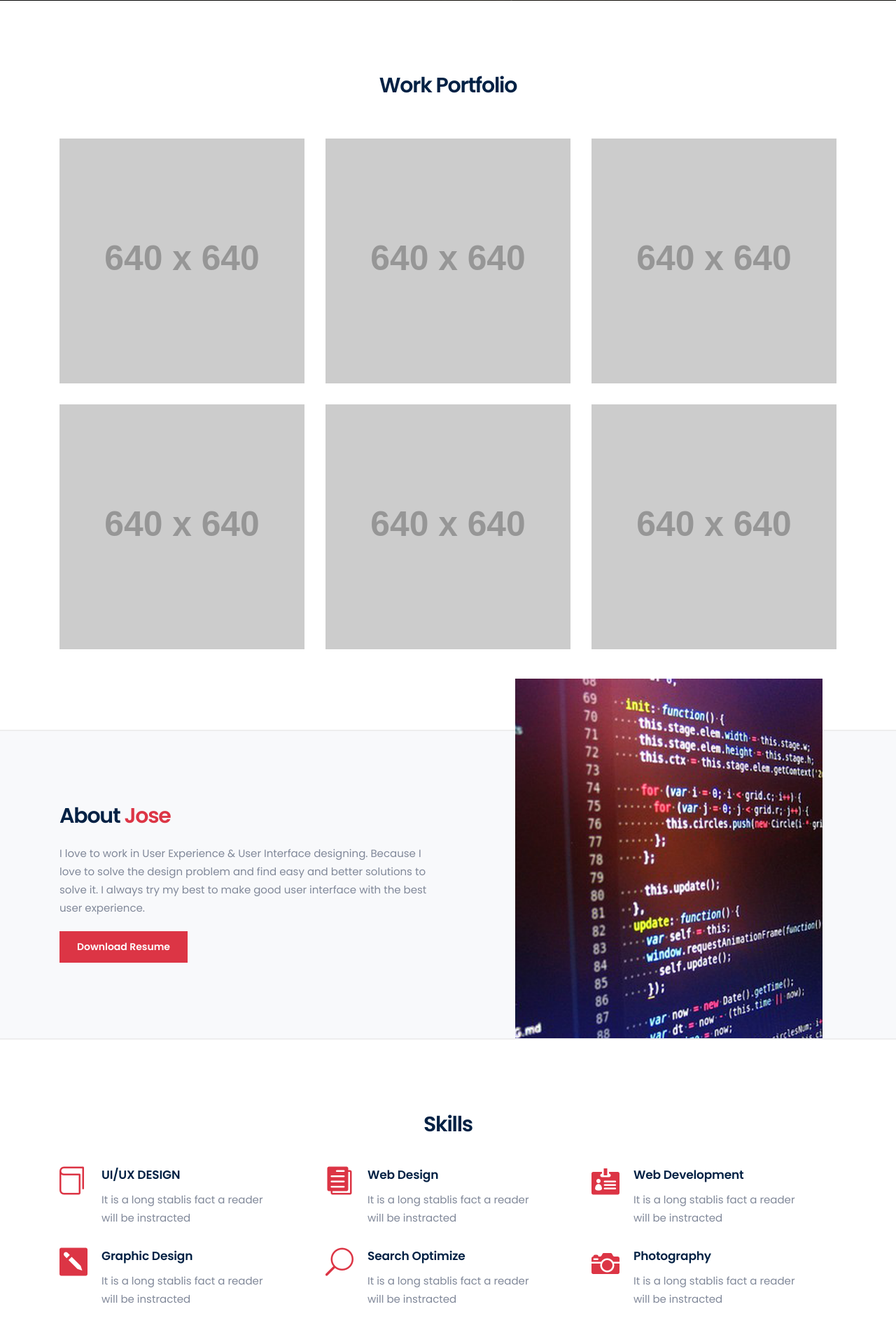
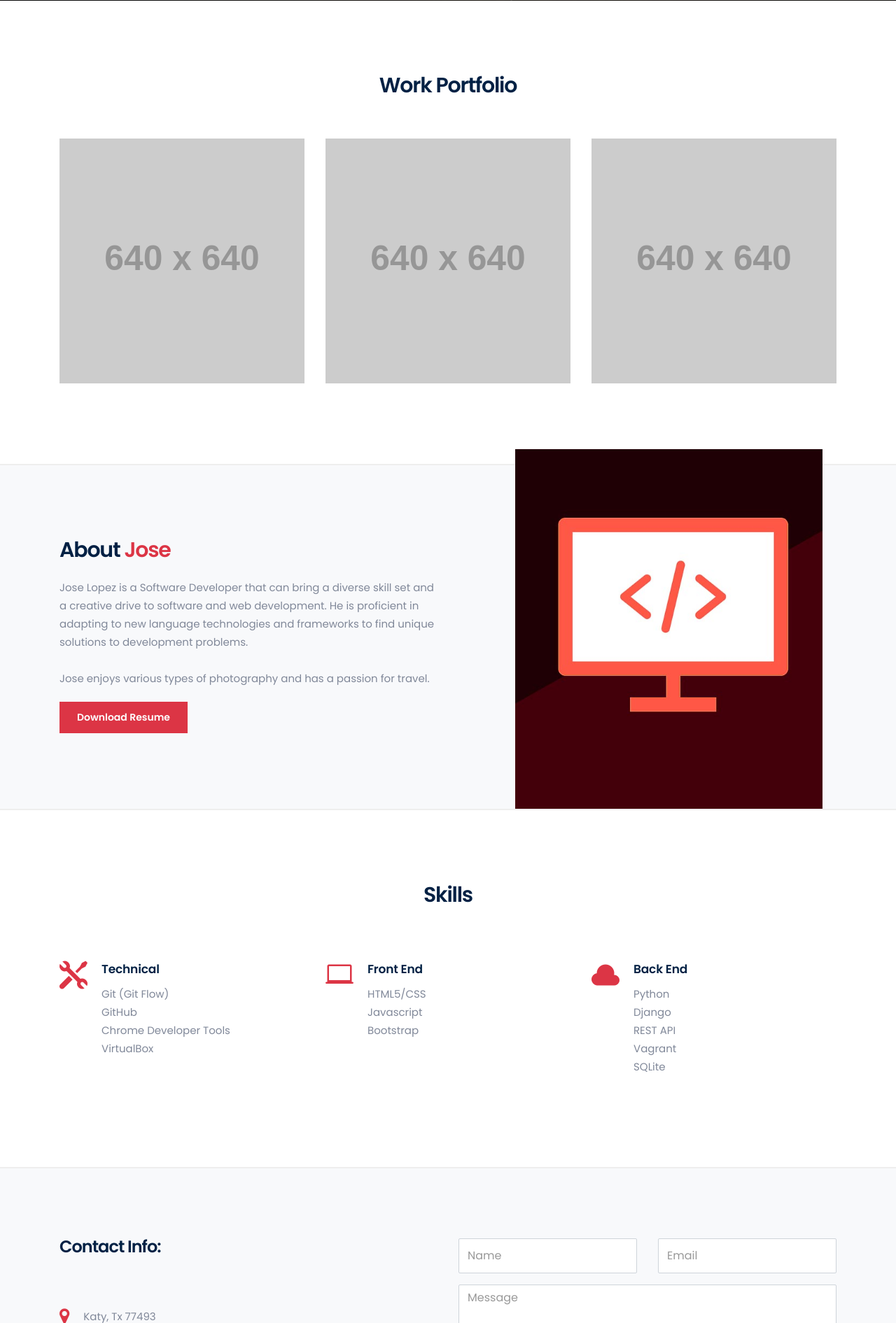
Before and after one commit to BuilderTron/portfolio_v2, a Django app: page / in a window 1280 px wide. Shown: the part 649-2540 px from the top of the page at 70% size. Run offline with Django 3.2, Linux system fonts and the light colour scheme; grey boxes labelled with a size stand in for pictures from a placeholder-image service; some libraries are stand-ins or nearby versions.

Commit message:
Changed links and text on full website.

```diff
--- a/portfolio_v2/settings.py
+++ b/portfolio_v2/settings.py
@@ -128,7 +128,7 @@ STATICFILES_DIRS = [
 
 # Email settings
 EMAIL_HOST = 'smtp.gmail.com'
-EMAIL_PORT = '587'
+EMAIL_PORT = 587
 EMAIL_HOST_USER = 'DB_USER'
 EMAIL_HOST_PASSWORD = 'DB_PASS'
 EMAIL_USE_TLS = True
--- a/static/website/css/main.css
+++ b/static/website/css/main.css
@@ -511,7 +511,7 @@ ul.nav > li > a:hover{color: #dc3545;}
     font-size: 30px;
 }
 .about-men{
-    background-image: url(../img/code.png);
+    background-image: url(../img/program2.jpg);
     background-repeat: no-repeat;
     background-position: bottom center;
     background-size: 77%;
--- /dev/null
+++ b/website/templates/base.html
@@ -0,0 +1,155 @@
+
+
+{% load static %}
+
+<!DOCTYPE html>
+
+
+<!--[if lt IE 7]>      <html class="no-js lt-ie9 lt-ie8 lt-ie7" lang=""> <![endif]-->
+<!--[if IE 7]>         <html class="no-js lt-ie9 lt-ie8" lang=""> <![endif]-->
+<!--[if IE 8]>         <html class="no-js lt-ie9" lang=""> <![endif]-->
+<!--[if gt IE 8]><!--> <html class="no-js" lang="en"> <!--<![endif]-->
+    <head>
+        <meta charset="utf-8">
+        <meta name="viewport" content="width=device-width, initial-scale=1">
+		<meta name="description" content="Jose Lopez Personal Portfolio / CV / Resume / vCard Template.">
+        <meta name="author" content="CrackThemes">
+
+        <title>Jose Lopez | Personal Portfolio / Resume </title>
+
+		<link rel="shortcut icon" type="image/x-icon" href="{% static 'website/img/jl_favicon.png' %}">
+
+		<!-- Font Awesome CSS -->
+        <link rel="stylesheet" href="{% static 'website/css/font-awesome.min.css' %}">
+        <!-- Elegant Font Icons CSS -->
+        <link rel="stylesheet" href="{% static 'website/css/elegant-font-icons.css' %}">
+        <!-- Elegant Line Icons CSS -->
+        <link rel="stylesheet" href="{% static 'website/css/elegant-line-icons.css' %}">
+		<!-- Bootstrap CSS -->
+        <link rel="stylesheet" href="{% static 'website/css/bootstrap.min.css' %}">
+        <!-- animate CSS -->
+        <link rel="stylesheet" href="{% static 'website/css/animate.min.css' %}">
+		<!-- Venobox CSS -->
+        <link rel="stylesheet" href="{% static 'website/css/venobox/venobox.css' %}">
+        <!-- Slicknav CSS -->
+        <link rel="stylesheet" href="{% static 'website/css/slicknav.min.css' %}">
+		<!-- OWL-Carousel CSS -->
+        <link rel="stylesheet" href="{% static 'website/css/owl.carousel.css' %}">
+		<!-- Main CSS -->
+        <link rel="stylesheet" href="{% static 'website/css/main.css' %}">
+		<!-- Responsive CSS -->
+        <link rel="stylesheet" href="{% static 'website/css/responsive.css' %}">
+
+        <script src="{% static 'website/js/vendor/modernizr-2.8.3-respond-1.4.2.min.js' %}"></script>
+    </head>
+    <body data-spy="scroll" data-target="#navbar" data-offset="60">
+        <!--[if lt IE 8]>
+            <p class="browserupgrade">You are using an <strong>outdated</strong> browser. Please <a href="http://browsehappy.com/">upgrade your browser</a> to improve your experience.</p>
+        <![endif]-->
+
+        <div id='preloader' >
+            <div class='loader' >
+                <img src="{% static 'website/img/loader.svg' %}" width="80" alt="">
+            </div>
+        </div><!-- Preloader -->
+
+        <header id="header" class="header-section">
+            <div class="container">
+                <nav class="navbar">
+                    <a href="#" class="navbar-brand">
+                        <img class="logo-light" src="{% static 'website/img/light_2.png' %}" alt="JL">
+                        <img class="logo-dark" src="{% static 'website/img/dark_1.png' %}" alt="JL">
+                    </a>
+                    <div class="d-flex menu-wrap">
+                       <div id="navmenu" class="mainmenu">
+                           <ul class="nav">
+                                <li ><a data-scroll class="nav-link active" href="#home">Home <span class="sr-only">(current)</span></a></li>
+                                <li><a class="nav-link" href="{% static 'website/Lopez_Jose_Resume.pdf' %}">Resume</a></li>
+                                <li><a data-scroll class="nav-link" href="#portfolio">Portfolio</a></li>
+                                <li><a data-scroll class="nav-link" href="#about">About</a></li>
+                                <li><a data-scroll class="nav-link" href="#services">Skills</a></li>
+                                <li><a data-scroll class="nav-link" href="#contact">Contact</a></li>
+                            </ul>
+                       </div>
+                    </div>
+                </nav>
+            </div>
+        </header> <!-- /.header-section -->
+
+
+
+
+{% block content %}
+
+
+
+
+
+{% endblock %}
+
+
+
+
+        <footer class="footer-section padding">
+			<div class="container">
+			    <div class="footer-wrap row align-items-center">
+                    <div class="col-lg-4 col-md-4 xs-padding">
+                        <div class="footer-img">
+                            <img src="{% static 'website/img/light_2.png' %}" alt="logo">
+                        </div>
+                    </div>
+                    <div class="col-lg-4 col-md-4 xs-padding">
+                        <div class="footer-content text-center">
+                            <div class="copyright">&copy; 2020 Jose Lopez</div>
+                        </div>
+                    </div>
+                    <div class="col-lg-4 col-md-4 xs-padding">
+                        <ul class="footer-social">
+                            <!-- <li><a href="#"><i class="social_facebook"></i></a></li>
+                            <li><a href="#"><i class="social_twitter"></i></a></li>
+                            <li><a href="#"><i class="social_googleplus"></i></a></li>
+                            <li><a href="#"><i class="github"></i></a></li>
+                            <li><a href="https://www.linkedin.com/in/jjlopezbuilder/"><i class="social_linkedin"></i></a></li> -->
+                        </ul>
+                    </div>
+			    </div>
+			</div>
+		</footer><!-- /.footer-section -->
+
+
+
+
+
+		<span title="Scroll to top"><a data-scroll href="#header" id="scroll-to-top"><i class="arrow_up"></i></a></span>
+
+		<!-- jQuery Lib -->
+		<script src="{% static 'website/js/vendor/jquery-1.12.4.min.js' %}"></script>
+		<!-- Bootstrap JS -->
+		<script src="{% static 'website/js/vendor/bootstrap.min.js' %}"></script>
+        <!-- Imagesloaded JS -->
+    <script src="{% static 'website/js/vendor/imagesloaded.pkgd.min.js' %}"></script>
+		<!-- OWL-Carousel JS -->
+		<script src="{% static 'website/js/vendor/owl.carousel.min.js' %}"></script>
+		<!-- isotope JS -->
+		<script src="{% static 'website/js/vendor/jquery.isotope.v3.0.2.js' %}"></script>
+		<!-- Smooth Scroll JS -->
+		<script src="{% static 'website/js/vendor/smooth-scroll.min.js' %}"></script>
+		<!-- venobox JS -->
+		<script src="{% static 'website/js/vendor/venobox.min.js' %}"></script>
+		<!-- Slicknav JS -->
+		<script src="{% static 'website/js/vendor/jquery.slicknav.min.js' %}"></script>
+		<!-- Typed JS -->
+		<script src="{% static 'website/js/vendor/typed.min.js' %}"></script>
+		<!-- Particles JS -->
+		<script src="{% static 'website/js/vendor/particles.min.js' %}"></script>
+		<!-- App JS -->
+		<script src="{% static 'website/js/vendor/app.js' %}"></script>
+		<!-- WOW JS -->
+		<script src="{% static 'website/js/vendor/wow.min.js' %}"></script>
+		<!-- Contact JS -->
+		<script src="{% static 'website/js/contact.js' %}"></script>
+		<!-- Main JS -->
+		<script src="{% static 'website/js/main.js' %}"></script>
+
+    </body>
+</html>
--- a/website/templates/home.html
+++ b/website/templates/home.html
@@ -1,77 +1,8 @@
+{% extends 'base.html' %}
 {% load static %}
-<!DOCTYPE html>
 
+{% block content %}
 
-<!--[if lt IE 7]>      <html class="no-js lt-ie9 lt-ie8 lt-ie7" lang=""> <![endif]-->
-<!--[if IE 7]>         <html class="no-js lt-ie9 lt-ie8" lang=""> <![endif]-->
-<!--[if IE 8]>         <html class="no-js lt-ie9" lang=""> <![endif]-->
-<!--[if gt IE 8]><!--> <html class="no-js" lang="en"> <!--<![endif]-->
-    <head>
-        <meta charset="utf-8">
-        <meta name="viewport" content="width=device-width, initial-scale=1">
-		<meta name="description" content="Jose Lopez Personal Portfolio / CV / Resume / vCard Template.">
-        <meta name="author" content="CrackThemes">
-
-        <title>Jose Lopez | Personal Portfolio / Resume </title>
-
-		<link rel="shortcut icon" type="image/x-icon" href="{% static 'website/img/jl_favicon.png' %}">
-
-		<!-- Font Awesome CSS -->
-        <link rel="stylesheet" href="{% static 'website/css/font-awesome.min.css' %}">
-        <!-- Elegant Font Icons CSS -->
-        <link rel="stylesheet" href="{% static 'website/css/elegant-font-icons.css' %}">
-        <!-- Elegant Line Icons CSS -->
-        <link rel="stylesheet" href="{% static 'website/css/elegant-line-icons.css' %}">
-		<!-- Bootstrap CSS -->
-        <link rel="stylesheet" href="{% static 'website/css/bootstrap.min.css' %}">
-        <!-- animate CSS -->
-        <link rel="stylesheet" href="{% static 'website/css/animate.min.css' %}">
-		<!-- Venobox CSS -->
-        <link rel="stylesheet" href="{% static 'website/css/venobox/venobox.css' %}">
-        <!-- Slicknav CSS -->
-        <link rel="stylesheet" href="{% static 'website/css/slicknav.min.css' %}">
-		<!-- OWL-Carousel CSS -->
-        <link rel="stylesheet" href="{% static 'website/css/owl.carousel.css' %}">
-		<!-- Main CSS -->
-        <link rel="stylesheet" href="{% static 'website/css/main.css' %}">
-		<!-- Responsive CSS -->
-        <link rel="stylesheet" href="{% static 'website/css/responsive.css' %}">
-
-        <script src="{% static 'website/js/vendor/modernizr-2.8.3-respond-1.4.2.min.js' %}"></script>
-    </head>
-    <body data-spy="scroll" data-target="#navbar" data-offset="60">
-        <!--[if lt IE 8]>
-            <p class="browserupgrade">You are using an <strong>outdated</strong> browser. Please <a href="http://browsehappy.com/">upgrade your browser</a> to improve your experience.</p>
-        <![endif]-->
-
-        <div id='preloader' >
-            <div class='loader' >
-                <img src="{% static 'website/img/loader.svg' %}" width="80" alt="">
-            </div>
-        </div><!-- Preloader -->
-
-        <header id="header" class="header-section">
-            <div class="container">
-                <nav class="navbar">
-                    <a href="#" class="navbar-brand">
-                        <img class="logo-light" src="{% static 'website/img/light_2.png' %}" alt="JL">
-                        <img class="logo-dark" src="{% static 'website/img/dark_1.png' %}" alt="JL">
-                    </a>
-                    <div class="d-flex menu-wrap">
-                       <div id="navmenu" class="mainmenu">
-                           <ul class="nav">
-                                <li ><a data-scroll class="nav-link active" href="#home">Home <span class="sr-only">(current)</span></a></li>
-                                <li><a class="nav-link" href="{% static 'website/Lopez_Jose_Resume.pdf' %}">Resume</a></li>
-                                <li><a data-scroll class="nav-link" href="#portfolio">Portfolio</a></li>
-                                <li><a data-scroll class="nav-link" href="#about">About</a></li>
-                                <li><a data-scroll class="nav-link" href="#services">Skills</a></li>
-                                <li><a data-scroll class="nav-link" href="#contact">Contact</a></li>
-                            </ul>
-                       </div>
-                    </div>
-                </nav>
-            </div>
-        </header> <!-- /.header-section -->
 
        <section id="home" class="hero-section d-flex align-items-center">
           <div id="particles-js"></div><!-- Particle -->
@@ -81,9 +12,10 @@
                    <h2>SOFTWARE DEVELOPER</h2>
                    <ul>
 
-                       <li><a data-scroll class="nav-link" href="#contact"><i class="fa fa-envelope"></i></a></li>
-                       <li><a href="https://www.linkedin.com/in/jjlopezbuilder/"><i class="fa fa-linkedin"></i></a></li>
-                       <li><a href="https://github.com/BuilderTron"><i class="fa fa-github"></i></a></li>
+
+                       <li><span title="LinkedIn"><a href="https://www.linkedin.com/in/jjlopezbuilder/"><i class="fa fa-linkedin"></i></a></span></li>
+                       <li><span title="Email"><a data-scroll class="nav-link" href="mailto:jj.lopezbuilder@gmail.com"><i class="fa fa-envelope"></i></a></span></li>
+                       <li><span title="GitHub"><a href="https://github.com/BuilderTron"><i class="fa fa-github"></i></a></span></li>
                    </ul>
 
                    {% if name %}
@@ -144,7 +76,7 @@
                                <h3><a href="#">Branding &amp; Art Design</a></h3>
                                <p>creative, strategy, Art</p>
                            </div>
-                           <a href="https://via.placeholder.com/640x640.png?text=Hayato" data-gall="gallery" class="img-lightbox img-popup"><img src="img/expand.svg"/></a>
+                           <!-- <a href="https://via.placeholder.com/640x640.png?text=Hayato" data-gall="gallery" class="img-lightbox img-popup"><img src="img/expand.svg"/></a>
                        </div>
                    </div>
                    <div class="col-lg-4 col-sm-6 padding-15 single-item marketing design">
@@ -175,7 +107,7 @@
                                <p>creative, strategy, Art</p>
                            </div>
                            <a href="https://via.placeholder.com/640x640.png?text=Hayato" data-gall="gallery" class="img-lightbox img-popup"><img src="img/expand.svg"/></a>
-                       </div>
+                       </div> -->
                    </div>
                </div><!-- /.portfolio-items -->
            </div>
@@ -192,7 +124,12 @@
                        <div class="section-heading">
                            <!-- <h4>About Me</h4> -->
                            <h2>About <span> Jose</span></h2>
-                           <p>I love to work in User Experience &amp; User Interface designing. Because I love to solve the design problem and find easy and better solutions to solve it. I always try my best to make good user interface with the best user experience.</p>
+                           <p>Jose Lopez is a Software Developer that can bring a diverse skill set and a creative drive to software and web development. He is proficient in adapting to new language technologies and frameworks to find unique solutions to development problems.
+                             <br>
+                             <br>
+                             Jose enjoys various types of photography and has a passion for travel.
+
+                           </p>
                            <a href="#" class="default-btn">Download Resume</a>
                        </div>
                    </div>
@@ -263,45 +200,80 @@
            <div class="container">
               <div class="section-heading text-center mb-40">
                   <h2>Skills</h2>
+                  <br>
               </div>
                <div class="service-wrap row">
                     <div class="col-lg-4 col-sm-6 padding-15">
                        <div class="service-item">
-                           <i class="icon_book_alt"></i>
-                           <div class="service-content">
-                               <h3>UI/UX DESIGN</h3>
-                               <p>It is a long stablis fact a reader <br>will be instracted</p>
-                           </div>
+                         <i class="icon_tools"></i>
+                         <div class="service-content">
+                             <h3>Technical</h3>
+                             <p>
+                               Git (Git Flow)
+                             <br>
+                             GitHub
+                             <br>
+                             Chrome Developer Tools
+                             <br>
+                             VirtualBox
+
+                             </p>
+                         </div>
+
                        </div>
                     </div>
                     <div class="col-lg-4 col-sm-6 padding-15">
                        <div class="service-item">
-                           <i class="icon_documents"></i>
-                           <div class="service-content">
-                               <h3>Web Design</h3>
-                               <p>It is a long stablis fact a reader <br>will be instracted</p>
-                           </div>
+                         <i class="icon_laptop"></i>
+                         <div class="service-content">
+                             <h3>Front End</h3>
+                             <p>
+                               HTML5/CSS
+                             <br>
+                             Javascript
+                             <br>
+                             Bootstrap
+                             <br>
+                             </p>
+                         </div>
                        </div>
                     </div>
                     <div class="col-lg-4 col-sm-6 padding-15">
                        <div class="service-item">
-                           <i class="icon_id-2_alt"></i>
-                           <div class="service-content">
-                               <h3>Web Development</h3>
-                               <p>It is a long stablis fact a reader <br>will be instracted</p>
-                           </div>
+
+                         <i class="icon_cloud"></i>
+                         <div class="service-content">
+                             <h3>Back End</h3>
+                             <p>
+                               Python
+                             <br>
+                             Django
+                             <br>
+                             REST API
+                             <br>
+                             Vagrant
+                             <br>
+                             SQLite
+
+                           </p>
+                         </div>
+
+
+
+
+
                        </div>
                     </div>
                     <div class="col-lg-4 col-sm-6 padding-15">
                        <div class="service-item">
-                           <i class="icon_pencil_alt"></i>
+                           <!-- <i class="icon_pencil_alt"></i>
                            <div class="service-content">
-                               <h3>Graphic Design</h3>
+                               <h3>Soft Skills</h3>
                                <p>It is a long stablis fact a reader <br>will be instracted</p>
-                           </div>
+                           </div> -->
                        </div>
                     </div>
-                    <div class="col-lg-4 col-sm-6 padding-15">
+                    <!-- <div class="col-lg-4 col-sm-6 padding-15">
                        <div class="service-item">
                            <i class="icon_search"></i>
                            <div class="service-content">
@@ -309,19 +281,19 @@
                                <p>It is a long stablis fact a reader <br>will be instracted</p>
                            </div>
                        </div>
-                    </div>
+                    </div> -->
                     <div class="col-lg-4 col-sm-6 padding-15">
                        <div class="service-item">
-                           <i class="icon_camera"></i>
+                           <!-- <i class="icon_camera"></i>
                            <div class="service-content">
                                <h3>Photography</h3>
                                <p>It is a long stablis fact a reader <br>will be instracted</p>
-                           </div>
+                           </div> -->
                        </div>
                     </div>
                </div>
            </div>
-       </section><!-- /.service-section -->
+       </section>
 
 
 
@@ -401,14 +373,16 @@
                 <div class="contact-wrap row">
                     <div class="col-md-6">
                         <div class="contact-content">
-                            <h3>Contact Info:</h3>
-                            <p>I love to work in User Experience & User Interface designing. <br> Because I love to solve the design problem. </p>
+                            <h2>Contact Info:</h2>
+                            <br>
+                            <br>
+                            <p> </p>
                         </div>
                         <div class="contact-info">
                             <ul class="contact-list">
                                 <li><i class="fa fa-map-marker"></i>Katy, Tx 77493</li>
-                                <li><i class="fa fa-phone"></i>281 380 0931</li>
-                                <li><i class="fa fa-mail-reply"></i>JJ.LopezBuilder@Gmail.com</li>
+                                <li><i class="fa fa-phone"></i><a href="tel:+12813800931">281 380 0931</a></li>
+                                <li><i class="fa fa-mail-reply"></i><a href="mailto:jj.lopezbuilder@gmail.com">JJ.LopezBuilder@Gmail.com</a></li>
                             </ul>
                         </div>
                     </div>
@@ -445,68 +419,4 @@
 
 
 
-
-
-        <footer class="footer-section padding">
-			<div class="container">
-			    <div class="footer-wrap row align-items-center">
-                    <div class="col-lg-4 col-md-4 xs-padding">
-                        <div class="footer-img">
-                            <img src="{% static 'website/img/light_2.png' %}" alt="logo">
-                        </div>
-                    </div>
-                    <div class="col-lg-4 col-md-4 xs-padding">
-                        <div class="footer-content text-center">
-                            <div class="copyright">&copy; 2020 Jose Lopez</div>
-                        </div>
-                    </div>
-                    <div class="col-lg-4 col-md-4 xs-padding">
-                        <ul class="footer-social">
-                            <li><a href="#"><i class="social_facebook"></i></a></li>
-                            <li><a href="#"><i class="social_twitter"></i></a></li>
-                            <li><a href="#"><i class="social_googleplus"></i></a></li>
-                            <li><a href="#"><i class="social_instagram"></i></a></li>
-                            <li><a href="#"><i class="social_linkedin"></i></a></li>
-                        </ul>
-                    </div>
-			    </div>
-			</div>
-		</footer><!-- /.footer-section -->
-
-
-
-
-
-		<a data-scroll href="#header" id="scroll-to-top"><i class="arrow_up"></i></a>
-
-		<!-- jQuery Lib -->
-		<script src="{% static 'website/js/vendor/jquery-1.12.4.min.js' %}"></script>
-		<!-- Bootstrap JS -->
-		<script src="{% static 'website/js/vendor/bootstrap.min.js' %}"></script>
-        <!-- Imagesloaded JS -->
-    <script src="{% static 'website/js/vendor/imagesloaded.pkgd.min.js' %}"></script>
-		<!-- OWL-Carousel JS -->
-		<script src="{% static 'website/js/vendor/owl.carousel.min.js' %}"></script>
-		<!-- isotope JS -->
-		<script src="{% static 'website/js/vendor/jquery.isotope.v3.0.2.js' %}"></script>
-		<!-- Smooth Scroll JS -->
-		<script src="{% static 'website/js/vendor/smooth-scroll.min.js' %}"></script>
-		<!-- venobox JS -->
-		<script src="{% static 'website/js/vendor/venobox.min.js' %}"></script>
-		<!-- Slicknav JS -->
-		<script src="{% static 'website/js/vendor/jquery.slicknav.min.js' %}"></script>
-		<!-- Typed JS -->
-		<script src="{% static 'website/js/vendor/typed.min.js' %}"></script>
-		<!-- Particles JS -->
-		<script src="{% static 'website/js/vendor/particles.min.js' %}"></script>
-		<!-- App JS -->
-		<script src="{% static 'website/js/vendor/app.js' %}"></script>
-		<!-- WOW JS -->
-		<script src="{% static 'website/js/vendor/wow.min.js' %}"></script>
-		<!-- Contact JS -->
-		<script src="{% static 'website/js/contact.js' %}"></script>
-		<!-- Main JS -->
-		<script src="{% static 'website/js/main.js' %}"></script>
-
-    </body>
-</html>
+{% endblock %}
```
Also changed, not shown: static/website/img/program.jpg (added), static/website/img/program2.jpg (added), 1 other file.
